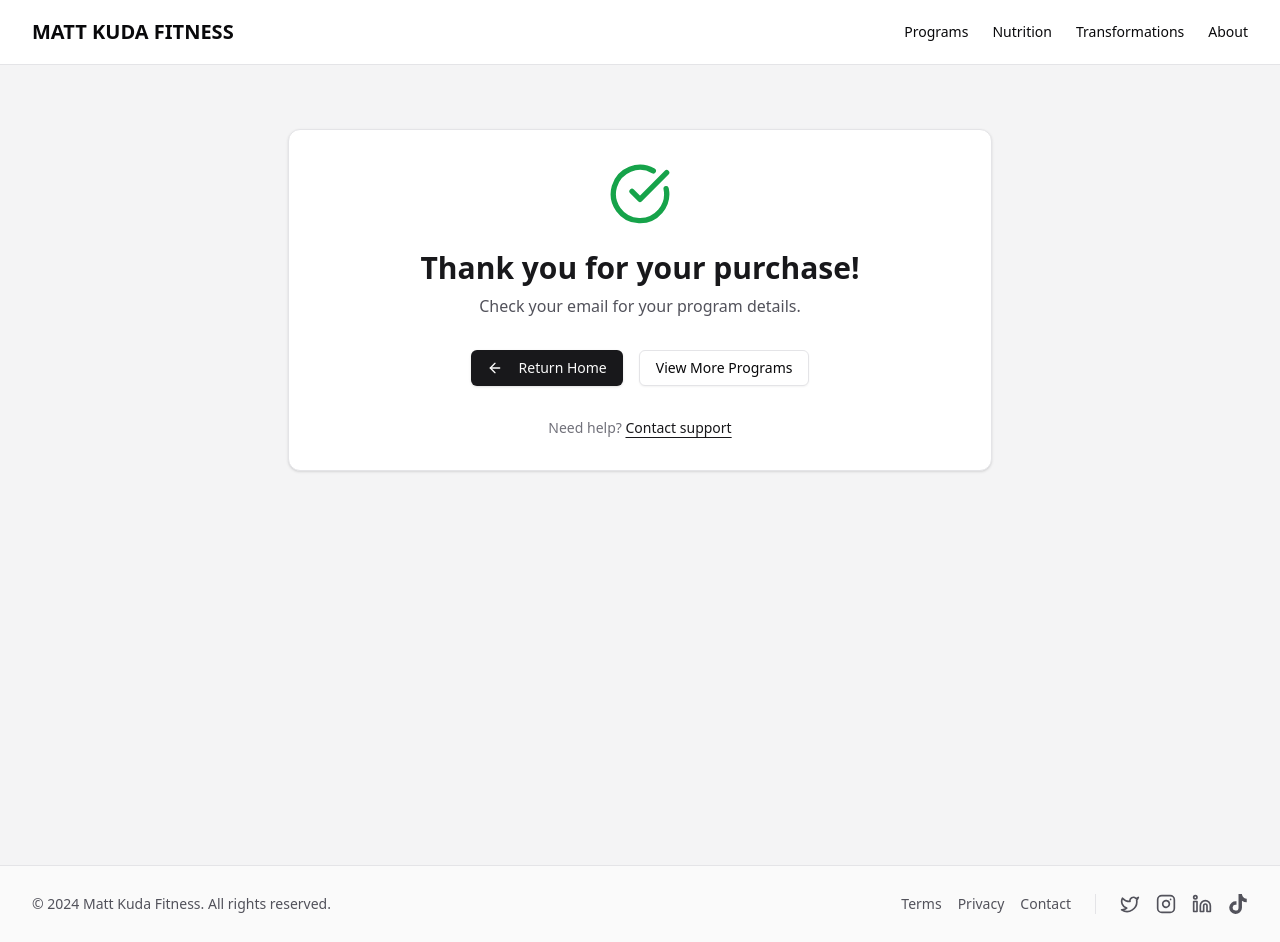
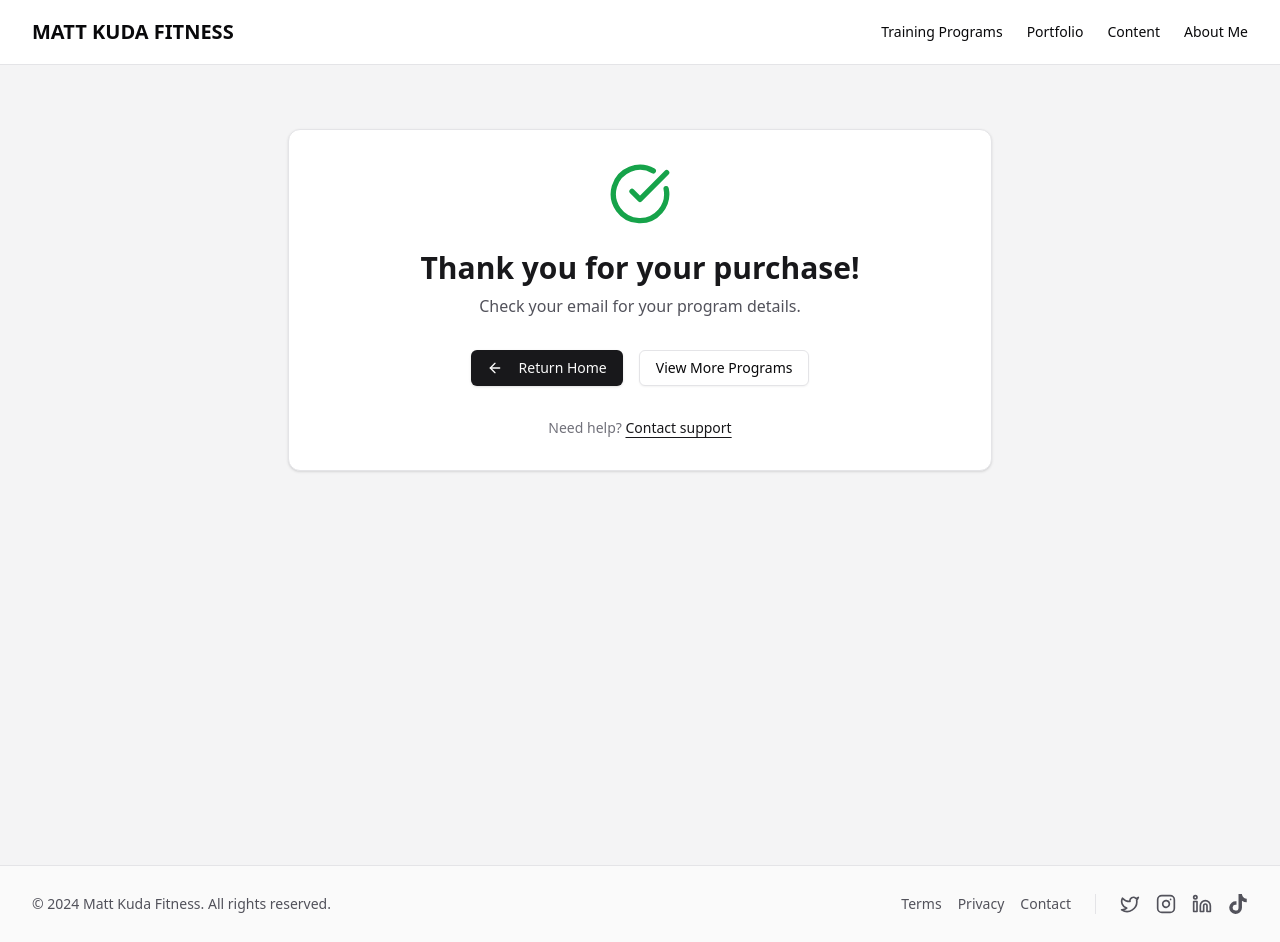
Before and after one commit to mattkuda/mattkuda-hub, a Next.js app: page /success in a window 1280 px wide. Built offline with nearby package versions, Linux system fonts and the light colour scheme.

Commit message:
Set up header for more sections

```diff
--- a/src/components/header.tsx
+++ b/src/components/header.tsx
@@ -20,12 +20,11 @@ const Header = () => {
                 <div className="flex items-center">
                     {/* Desktop Navigation */}
                     <nav className="hidden items-center space-x-6 md:flex">
-                        <Link href="/programs" className="text-sm font-medium">Programs</Link>
-                        <Link href="/nutrition" className="text-sm font-medium">Nutrition</Link>
-                        <Link href="/transformations" className="text-sm font-medium">Transformations</Link>
-                        <Link href="/about" className="text-sm font-medium">About</Link>
+                        <Link href="/programs" className="text-sm font-medium">Training Programs</Link>
+                        <Link href="/portfolio" className="text-sm font-medium">Portfolio</Link>
+                        <Link href="/content" className="text-sm font-medium">Content</Link>
+                        <Link href="/aboutme" className="text-sm font-medium">About Me</Link>
                     </nav>
-
                     {/* Mobile Menu Button */}
                     <Sheet>
                         <SheetTrigger asChild>
@@ -35,10 +34,10 @@ const Header = () => {
                         </SheetTrigger>
                         <SheetContent side="right">
                             <nav className="flex flex-col gap-4">
-                                <Link href="/programs" className="text-lg font-semibold">Programs</Link>
-                                <Link href="/nutrition" className="text-lg font-semibold">Nutrition</Link>
-                                <Link href="/transformations" className="text-lg font-semibold">Transformations</Link>
-                                <Link href="/about" className="text-lg font-semibold">About</Link>
+                                <Link href="/programs" className="text-lg font-semibold">Training Programs</Link>
+                                <Link href="/portfolio" className="text-lg font-semibold">Portfolio</Link>
+                                <Link href="/content" className="text-lg font-semibold">Content</Link>
+                                <Link href="/aboutme" className="text-lg font-semibold">About Me</Link>
                             </nav>
                         </SheetContent>
                     </Sheet>
```
